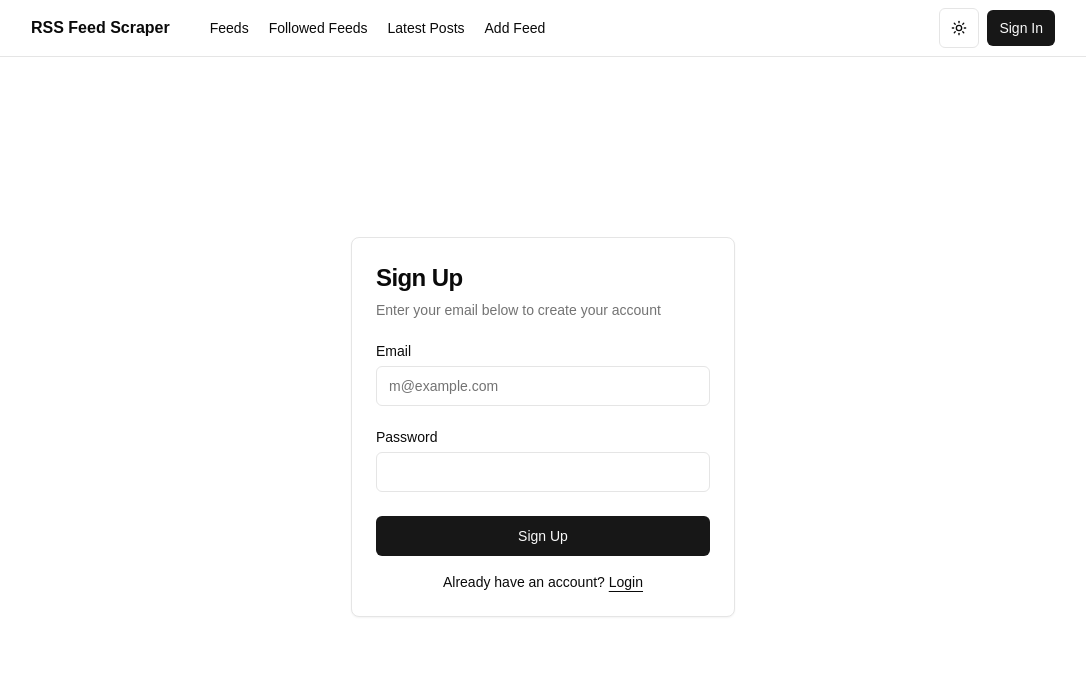
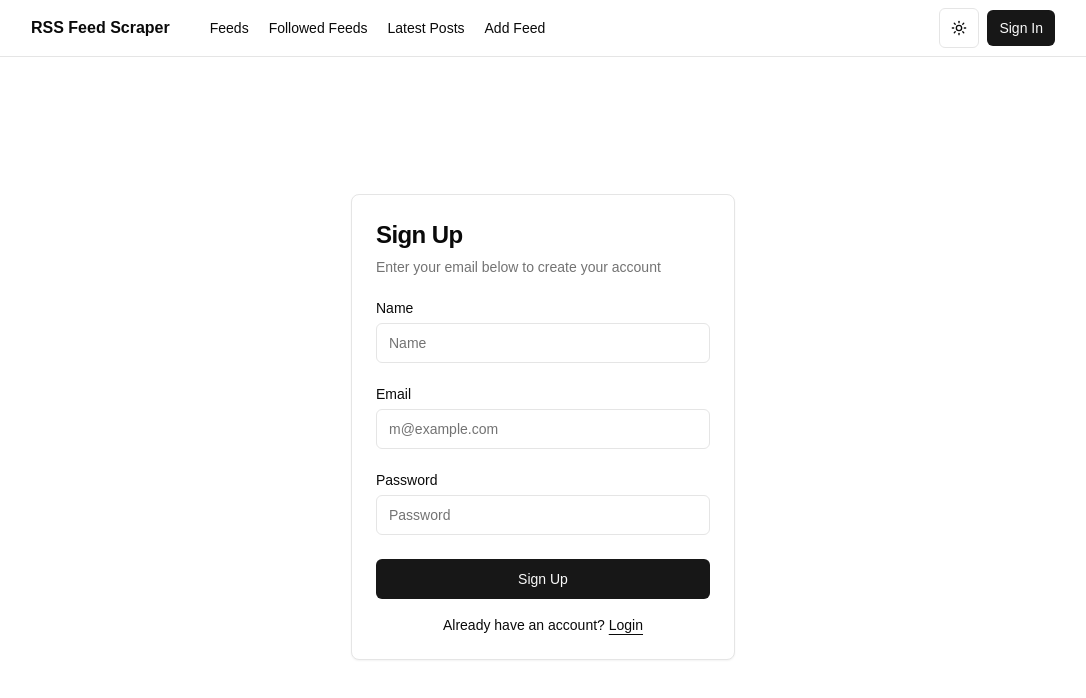
Before and after one commit to krishpatel023/go-rss-scraper, a Next.js app in the folder frontend/: page /signup in a window 1280 px wide. Shown: the top 698 px of the page, without its empty margins (97-1183 px from the left). Built offline with nearby package versions, Linux system fonts and the light colour scheme.

Commit message:
add: signup and linked with backend

```diff
--- a/frontend/app/signup/page.tsx
+++ b/frontend/app/signup/page.tsx
@@ -1,4 +1,23 @@
-import { SignupForm } from "@/components/signup-form";
+"use client";
+
+import { useState } from "react";
+import { useForm } from "react-hook-form";
+import { z } from "zod";
+import { zodResolver } from "@hookform/resolvers/zod";
+import api from "@/lib/axios"; // Import Axios instance
+import { cn } from "@/lib/utils";
+import { Button } from "@/components/ui/button";
+import {
+  Card,
+  CardContent,
+  CardDescription,
+  CardHeader,
+  CardTitle,
+} from "@/components/ui/card";
+import { Input } from "@/components/ui/input";
+import { Label } from "@/components/ui/label";
+import Link from "next/link";
+import { toast } from "sonner";
 
 export default function Page() {
   return (
@@ -9,3 +28,124 @@ export default function Page() {
     </div>
   );
 }
+
+const signupSchema = z.object({
+  name: z.string(),
+  email: z.string().email("Invalid email address"),
+  password: z
+    .string()
+    .min(6, "Password must be at least 6 characters")
+    .max(32, "Password must be at most 32 characters"),
+});
+
+function handleSignup(data: { email: string; password: string }) {
+  return api
+    .post("/v1/auth/signup", data)
+    .then((res) => {
+      return res.data;
+    })
+    .catch((error) => {
+      console.log(error);
+      throw error.response?.data?.error || "Signup failed";
+    });
+}
+
+function SignupForm({
+  className,
+  ...props
+}: React.ComponentPropsWithoutRef<"div">) {
+  const {
+    register,
+    handleSubmit,
+    formState: { errors },
+  } = useForm({
+    resolver: zodResolver(signupSchema),
+  });
+
+  const [error, setError] = useState<string | null>(null);
+
+  const onSubmit = async (data: any) => {
+    try {
+      await handleSignup(data);
+      setError(null);
+      toast("Account Created Successfully!");
+    } catch (err: any) {
+      setError(err);
+    }
+  };
+
+  return (
+    <div className={cn("flex flex-col gap-6", className)} {...props}>
+      <Card className="border-none md:border-solid">
+        <CardHeader>
+          <CardTitle className="text-2xl">Sign Up</CardTitle>
+          <CardDescription>
+            Enter your email below to create your account
+          </CardDescription>
+        </CardHeader>
+        <CardContent>
+          <form onSubmit={handleSubmit(onSubmit)}>
+            <div className="flex flex-col gap-6">
+              <div className="grid gap-2">
+                <Label htmlFor="email">Name</Label>
+                <Input
+                  id="name"
+                  type="name"
+                  placeholder="Name"
+                  {...register("name")}
+                />
+                {errors.name?.message && (
+                  <p className="text-red-500 text-sm">
+                    {String(errors.name.message)}
+                  </p>
+                )}
+              </div>
+              <div className="grid gap-2">
+                <Label htmlFor="email">Email</Label>
+                <Input
+                  id="email"
+                  type="email"
+                  placeholder="m@example.com"
+                  {...register("email")}
+                />
+                {errors.email?.message && (
+                  <p className="text-red-500 text-sm">
+                    {String(errors.email.message)}
+                  </p>
+                )}
+              </div>
+              <div className="grid gap-2">
+                <Label htmlFor="password">Password</Label>
+                <Input
+                  id="password"
+                  type="password"
+                  placeholder="Password"
+                  {...register("password")}
+                />
+                {errors.password?.message && (
+                  <p className="text-red-500 text-sm">
+                    {String(errors.password.message)}
+                  </p>
+                )}
+              </div>
+              {error && <p className="text-red-500 text-sm">{error}</p>}
+              <Button type="submit" className="w-full">
+                Sign Up
+              </Button>
+            </div>
+            <div className="mt-4 text-center text-sm">
+              Already have an account?{" "}
+              <Link
+                href="/login"
+                className="underline underline-offset-4"
+                prefetch={false}
+              >
+                Login
+              </Link>
+            </div>
+          </form>
+        </CardContent>
+      </Card>
+    </div>
+  );
+}
--- a/frontend/components/signup-form.tsx
+++ /dev/null
@@ -1,58 +0,0 @@
-import { cn } from "@/lib/utils";
-import { Button } from "@/components/ui/button";
-import {
-  Card,
-  CardContent,
-  CardDescription,
-  CardHeader,
-  CardTitle,
-} from "@/components/ui/card";
-import { Input } from "@/components/ui/input";
-import { Label } from "@/components/ui/label";
-import Link from "next/link";
-
-export function SignupForm({
-  className,
-  ...props
-}: React.ComponentPropsWithoutRef<"div">) {
-  return (
-    <div className={cn("flex flex-col gap-6", className)} {...props}>
-      <Card className="border-none md:border-solid">
-        <CardHeader>
-          <CardTitle className="text-2xl">Sign Up</CardTitle>
-          <CardDescription>
-            Enter your email below to create your account
-          </CardDescription>
-        </CardHeader>
-        <CardContent>
-          <form>
-            <div className="flex flex-col gap-6">
-              <div className="grid gap-2">
-                <Label htmlFor="email">Email</Label>
-                <Input
-                  id="email"
-                  type="email"
-                  placeholder="m@example.com"
-                  required
-                />
-              </div>
-              <div className="grid gap-2">
-                <Label htmlFor="password">Password</Label>
-                <Input id="password" type="password" required />
-              </div>
-              <Button type="submit" className="w-full">
-                Sign Up
-              </Button>
-            </div>
-            <div className="mt-4 text-center text-sm">
-              Already have an account?{" "}
-              <Link href="/login" className="underline underline-offset-4">
-                Login
-              </Link>
-            </div>
-          </form>
-        </CardContent>
-      </Card>
-    </div>
-  );
-}
```
